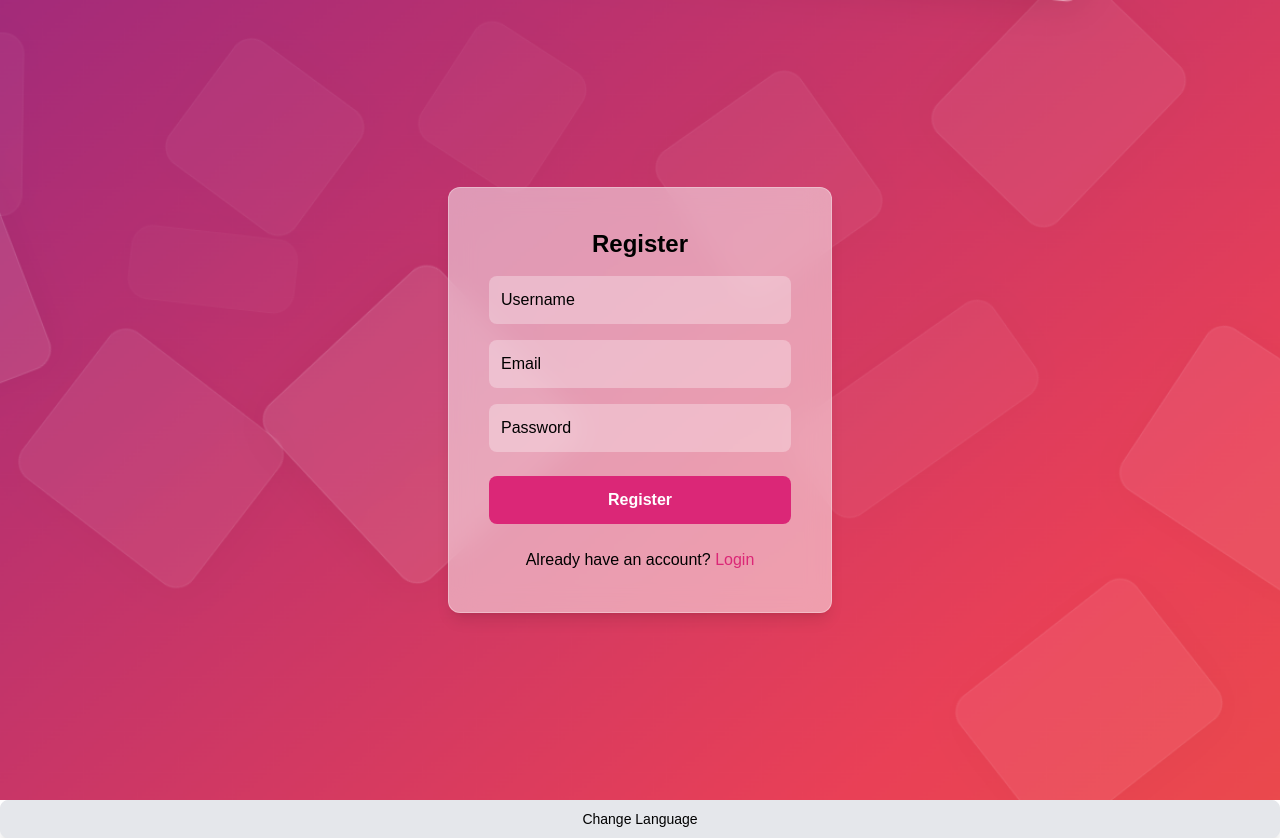
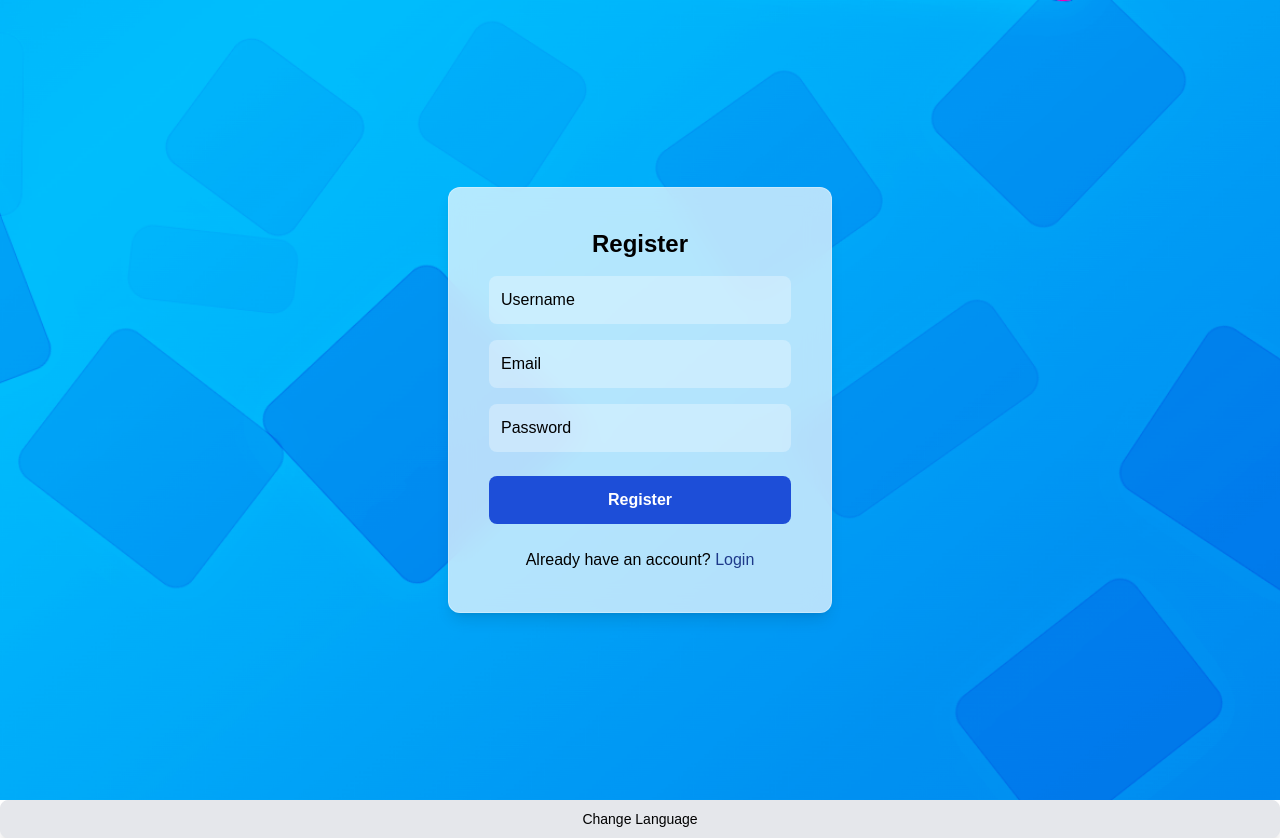
Before and after one commit to Ayush5071/Web_Stark, a Next.js app in the folder client/: page /auth/register in a window 1280 px wide. Built offline with nearby package versions, Linux system fonts and the light colour scheme; no server answers.

Commit message:
fixed ui of auth forms

```diff
--- a/client/src/app/auth/login/page.jsx
+++ b/client/src/app/auth/login/page.jsx
@@ -1,8 +1,8 @@
 "use client";
-import { useState } from 'react';
-import { useRouter } from 'next/navigation';
-import { useAuthContext } from '@/context/AuthContext';
-import { loginUser } from '@/lib/authApi/api';
+import { useState } from "react";
+import { useRouter } from "next/navigation";
+import { useAuthContext } from "@/context/AuthContext";
+import { loginUser } from "@/lib/authApi/api";
 
 function Login() {
   const { setAuth, setIsVerified, auth } = useAuthContext();
@@ -38,13 +38,17 @@ function Login() {
     }
   };
   return (
-        <div className="flex items-center justify-center min-h-screen bg-cover bg-center relative"
+    <div
+      className="flex items-center justify-center min-h-screen bg-cover bg-center relative"
       style={{
         backgroundImage: `url('/auth/back.png')`,
-             }}>
-            <div className="relative z-10 p-10 bg-white/50 backdrop-blur-md rounded-xl shadow-lg w-96 max-w-lg">
-                <h2 className="text-2xl font-semibold text-black text-center mb-4">Login</h2>
-                {error && <p className="text-red-500 text-center mb-4">{error}</p>}
+      }}
+    >
+      <div className="relative z-10 p-10 bg-white/70 backdrop-blur-md rounded-xl shadow-lg w-96 max-w-lg">
+        <h2 className="text-2xl font-semibold text-black text-center mb-4">
+          Login
+        </h2>
+        {error && <p className="text-blue-800 text-center mb-4">{error}</p>}
         <form onSubmit={handleLogin}>
           <input
             type="email"
@@ -64,7 +68,7 @@ function Login() {
           />
           <button
             type="submit"
-                        className="w-full p-3 rounded-lg bg-pink-600 text-white font-semibold hover:bg-pink-700 transition"
+            className="w-full p-3 rounded-lg bg-blue-700 text-white font-semibold hover:bg-blue-900 transition"
           >
             Login
           </button>
@@ -72,8 +76,8 @@ function Login() {
         <p className="mt-4 text-center text-black">
           Don't have an account?{" "}
           <button
-                        onClick={() => router.push('/auth/register')}
-                        className="text-pink-600 hover:underline"
+            onClick={() => router.push("/auth/register")}
+            className="text-blue-900 hover:underline"
           >
             Create New Account
           </button>
--- a/client/src/app/auth/register/page.jsx
+++ b/client/src/app/auth/register/page.jsx
@@ -1,46 +1,80 @@
 "use client";
-import { useState } from 'react';
-import { useRouter } from 'next/navigation';
-import { useAuthContext } from '@/context/AuthContext';
+import { useState } from "react";
+import { useRouter } from "next/navigation";
+import { useAuthContext } from "@/context/AuthContext";
 
 function Register() {
-    const [username, setUsername] = useState('');
-    const [email, setEmail] = useState('');
-    const [password, setPassword] = useState('');
-    const [error, setError] = useState('');
+  const [username, setUsername] = useState("");
+  const [email, setEmail] = useState("");
+  const [password, setPassword] = useState("");
+  const [error, setError] = useState("");
   const router = useRouter();
   const { registerUser, setAuth } = useAuthContext();
 
   const handleSubmit = async (e) => {
     e.preventDefault();
-        setError('');
+    setError("");
     try {
       const response = await registerUser({ username, email, password });
       setAuth(response);
       router.push(`/auth/otp`);
     } catch (err) {
-            setError(err.response?.data?.message || 'Registration failed');
+      setError(err.response?.data?.message || "Registration failed");
     }
   };
 
   const handleLoginRedirect = () => {
-        router.push('/auth/login');
+    router.push("/auth/login");
   };
 
   return (
-        <div className="flex items-center justify-center min-h-screen bg-cover bg-center" style={{ backgroundImage: `url('/auth/back.png')` }}>
-            <div className="relative z-10 p-10 bg-white/50 backdrop-blur-md rounded-xl shadow-lg border border-white/30 w-96 md:w-104 lg:w-112 max-w-lg">
-                <h2 className="text-2xl font-semibold text-black text-center mb-4">Register</h2>
-                {error && <p className="text-red-500 text-center mb-4">{error}</p>}
+    <div
+      className="flex items-center justify-center min-h-screen bg-cover bg-center"
+      style={{ backgroundImage: `url('/auth/back.png')` }}
+    >
+      <div className="relative z-10 p-10 bg-white/70 backdrop-blur-md rounded-xl shadow-lg border border-white/30 w-96 md:w-104 lg:w-112 max-w-lg">
+        <h2 className="text-2xl font-semibold text-black text-center mb-4">
+          Register
+        </h2>
+        {error && <p className="text-blue-700 text-center mb-4">{error}</p>}
         <form onSubmit={handleSubmit}>
-                    <input type="text" placeholder="Username" value={username} onChange={(e) => setUsername(e.target.value)} className="w-full p-3 rounded-lg mb-4 bg-white/30 placeholder-black text-black focus:outline-none" required />
-                    <input type="email" placeholder="Email" value={email} onChange={(e) => setEmail(e.target.value)} className="w-full p-3 rounded-lg mb-4 bg-white/30 placeholder-black text-black focus:outline-none" required />
-                    <input type="password" placeholder="Password" value={password} onChange={(e) => setPassword(e.target.value)} className="w-full p-3 rounded-lg mb-6 bg-white/30 placeholder-black text-black focus:outline-none" required />
-                    <button type="submit" className="w-full p-3 rounded-lg bg-pink-600 text-white font-semibold hover:bg-pink-700 transition duration-300">Register</button>
+          <input
+            type="text"
+            placeholder="Username"
+            value={username}
+            onChange={(e) => setUsername(e.target.value)}
+            className="w-full p-3 rounded-lg mb-4 bg-white/30 placeholder-black text-black focus:outline-none"
+            required
+          />
+          <input
+            type="email"
+            placeholder="Email"
+            value={email}
+            onChange={(e) => setEmail(e.target.value)}
+            className="w-full p-3 rounded-lg mb-4 bg-white/30 placeholder-black text-black focus:outline-none"
+            required
+          />
+          <input
+            type="password"
+            placeholder="Password"
+            value={password}
+            onChange={(e) => setPassword(e.target.value)}
+            className="w-full p-3 rounded-lg mb-6 bg-white/30 placeholder-black text-black focus:outline-none"
+            required
+          />
+          <button
+            type="submit"
+            className="w-full p-3 rounded-lg bg-blue-700 text-white font-semibold hover:bg-blue-900 transition duration-300"
+          >
+            Register
+          </button>
         </form>
         <p className="mt-6 text-center text-black">
           Already have an account?{" "}
-                    <button onClick={handleLoginRedirect} className="text-pink-600 hover:underline">
+          <button
+            onClick={handleLoginRedirect}
+            className="text-blue-900 hover:underline"
+          >
             Login
           </button>
         </p>
```
Also changed, not shown: client/public/auth/back.png. Lines whose indentation alone changed are shown as unchanged.
